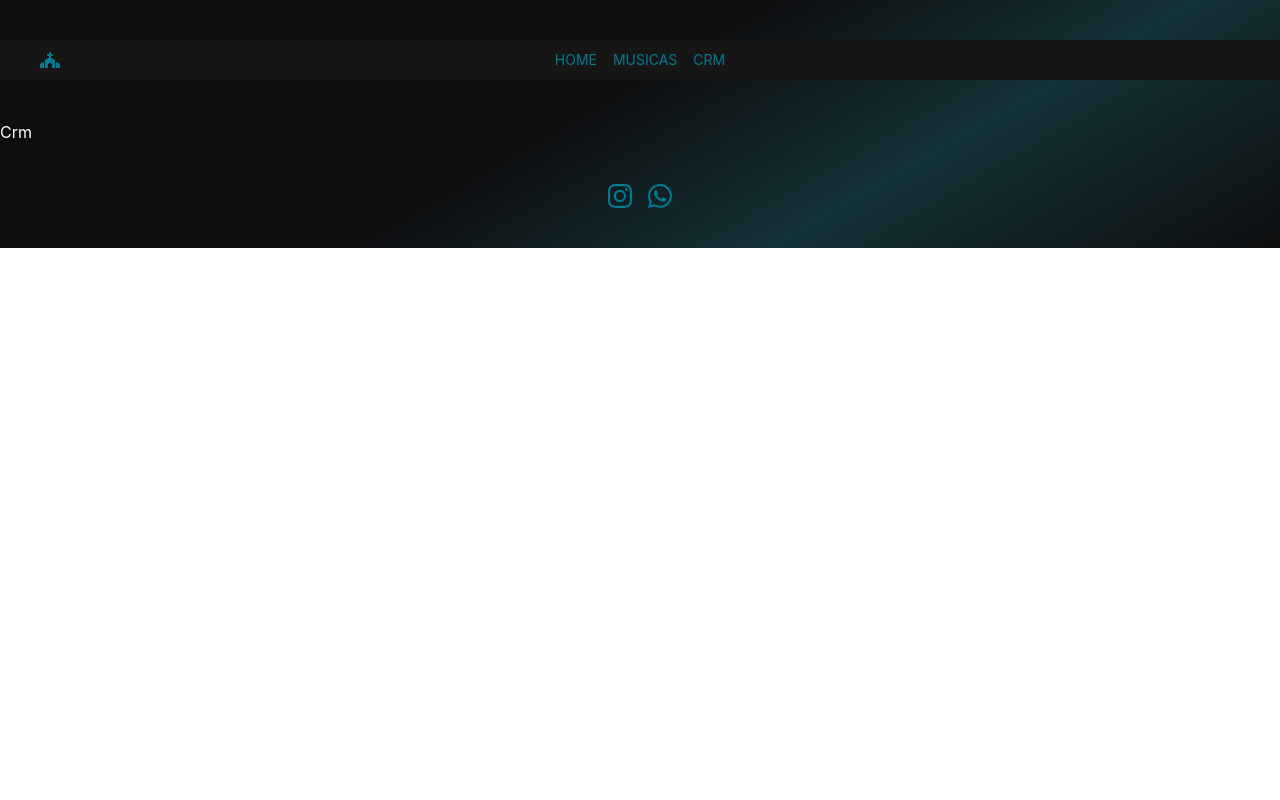
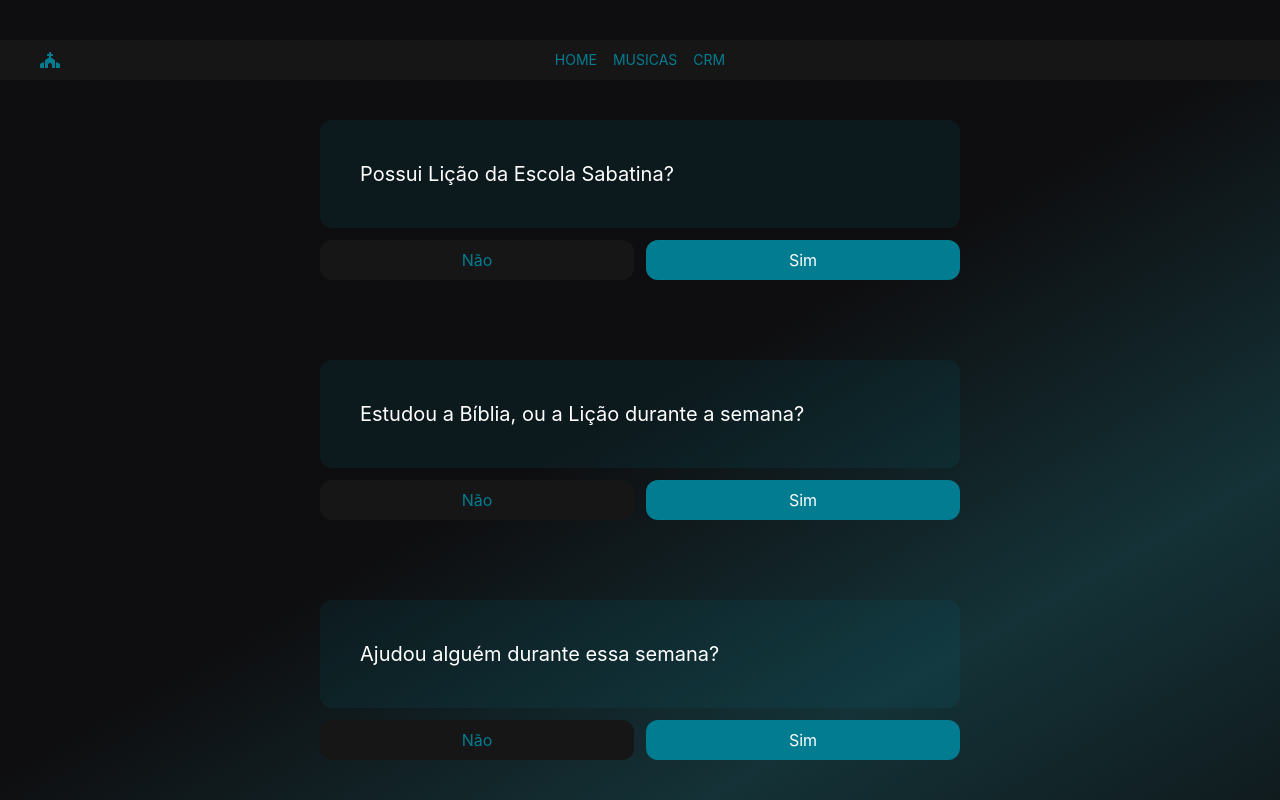
Before and after one commit to LeandroGCruzP/just-save, a Next.js app: page /crm in a window 1280 px wide. Shown: the top 800 px of the page. Built offline with nearby package versions, Linux system fonts and the light colour scheme.

Commit message:
feat: Adding crm page structure

```diff
--- a/src/pages/crm.tsx
+++ b/src/pages/crm.tsx
@@ -1,5 +1,27 @@
+const questions = [
+  { question: 'Possui Lição da Escola Sabatina?' },
+  { question: 'Estudou a Bíblia, ou a Lição durante a semana?' },
+  { question: 'Ajudou alguém durante essa semana?' }
+]
+
 export default function Crm () {
   return (
-    <h1 className='text-white'>Crm</h1>
+    <div className='w-1/2 flex flex-col self-center gap-20'>
+      {questions.map((question, index) => (
+        <div key={index} className='flex flex-col gap-3'>
+          <div className='text-white text-xl bg-primary bg-opacity-10 p-10 rounded-xl'>
+            <span>{question.question}</span>
+          </div>
+
+          <div className='flex gap-3'>
+            <button className='h-10 w-full bg-bg-hover rounded-xl text-primary'>Não</button>
+            <button className='h-10 w-full bg-primary rounded-xl text-white'>Sim</button>
+          </div>
+        </div>
+      ))}
+
+      <button className='h-10 w-full bg-primary rounded-xl text-white'>Enviar</button>
+    </div>
+
   )
 }
--- a/tailwind.config.js
+++ b/tailwind.config.js
@@ -12,7 +12,8 @@ module.exports = {
         'custom-gradient': 'linear-gradient(150deg, rgba(14,14,16,1) 45%, rgba(20,50,55,1) 70%, rgba(14,14,16,1) 100%)'
       },
       backgroundColor: {
-        'bg-hover': '#161616'
+        'bg-hover': '#161616',
+        primary: '#027C91'
       },
       textColor: {
         white: '#FFFFFF',
```
